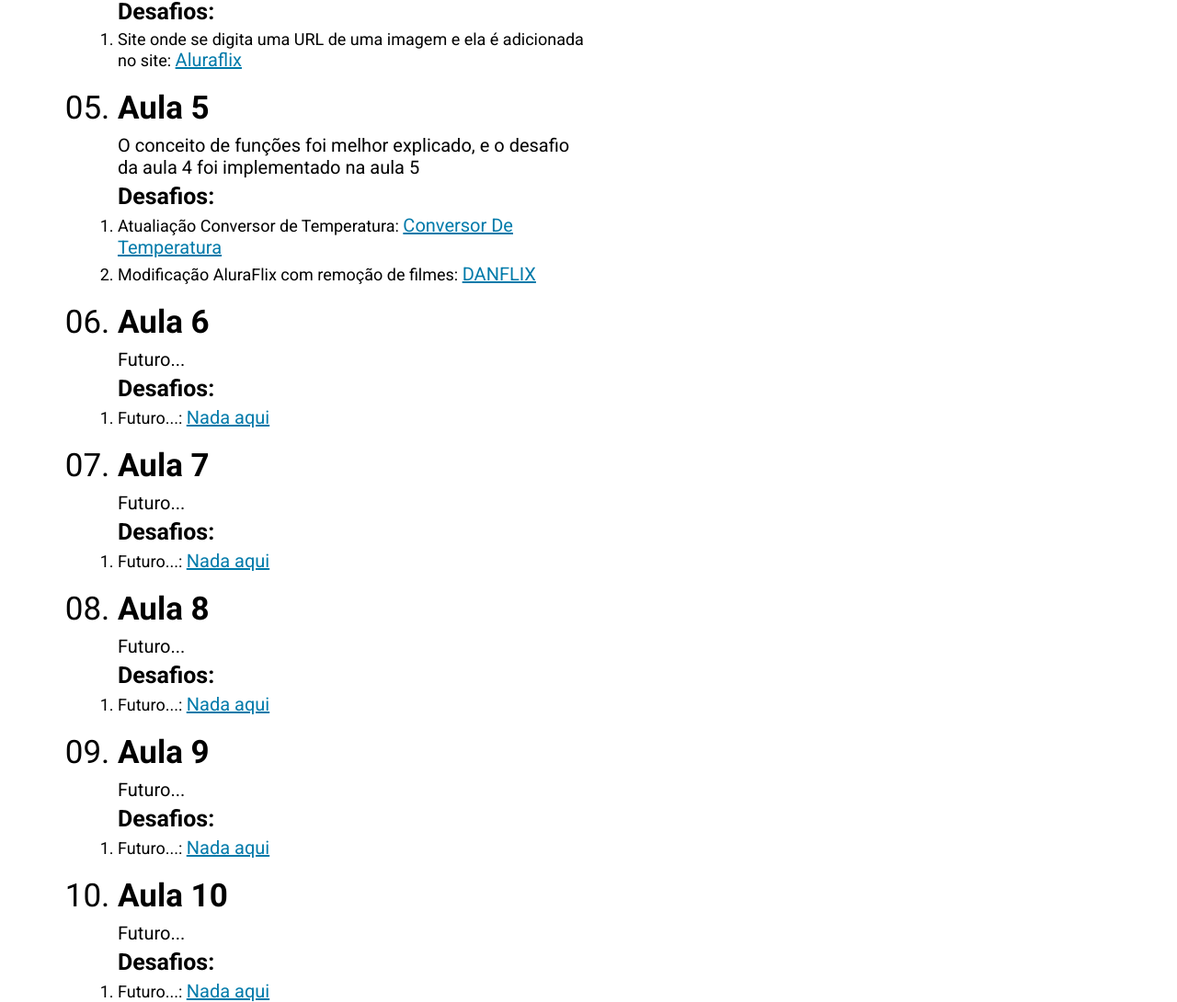
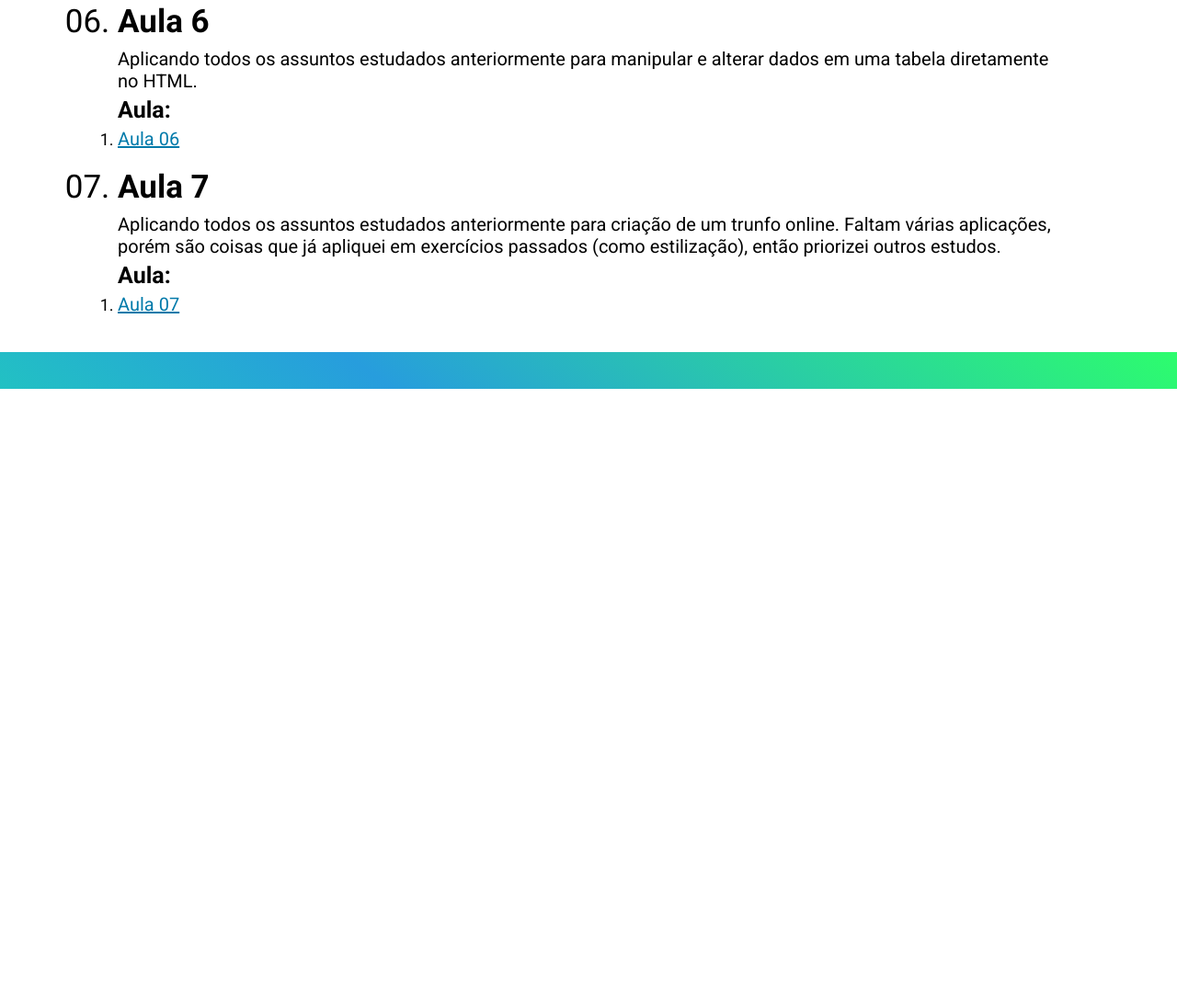
Before and after one commit to DanieLuan/Imers-o-Dev, a plain HTML site: page index.html in a window 1280 px wide. Shown: the part 1218-2308 px from the top of the page at 92% size. After the commit the page ends 1641 px from the top, so only its background shows below. Drawn offline with nearby package versions, Linux system fonts and the light colour scheme.

Commit message:
aula 06 + aula 07 final commit

```diff
--- a/index.html
+++ b/index.html
@@ -73,49 +73,22 @@
 
             <li class="list-title"><strong>Aula 6</strong></li>
             <div class="list-content">
-                <p>Futuro...</p>
-                <strong>Desafios:</strong>
+                <p>Aplicando todos os assuntos estudados anteriormente para manipular e alterar dados em uma tabela diretamente no HTML.</p>
+                <strong>Aula:</strong>
                 <ul>
-                    <li>Futuro...: <a href="">Nada aqui</a></li>
+                    <li><a href="aula06/aula/aula06.html" >Aula 06</a></li>
                 </ul>
             </div>
-
             <li class="list-title"><strong>Aula 7</strong></li>
             <div class="list-content">
-                <p>Futuro...</p>
-                <strong>Desafios:</strong>
+                <p>Aplicando todos os assuntos estudados anteriormente para criação de um trunfo online. Faltam várias aplicações, porém são coisas que já apliquei em exercícios passados (como estilização), então priorizei outros estudos.</p>
+                <strong>Aula:</strong>
                 <ul>
-                    <li>Futuro...: <a href="">Nada aqui</a></li>
-                </ul>
-            </div>
-
-            <li class="list-title"><strong>Aula 8</strong></li>
-            <div class="list-content">
-                <p>Futuro...</p>
-                <strong>Desafios:</strong>
-                <ul>
-                    <li>Futuro...: <a href="">Nada aqui</a></li>
-                </ul>
-            </div>
-
-            <li class="list-title"><strong>Aula 9</strong></li>
-            <div class="list-content">
-                <p>Futuro...</p>
-                <strong>Desafios:</strong>
-                <ul>
-                    <li>Futuro...: <a href="">Nada aqui</a></li>
-                </ul>
-            </div>
-
-            <li class="list-title"><strong>Aula 10</strong></li>
-            <div class="list-content">
-                <p>Futuro...</p>
-                <strong>Desafios:</strong>
-                <ul>
-                    <li>Futuro...: <a href="">Nada aqui</a></li>
+                    <li><a href="aula07/aula/aula07.html" >Aula 07</a></li>
                 </ul>
             </div>
         </ul>
     </section>
+    <footer class="footer"></footer>
 </body>
 </html>
--- a/style.css
+++ b/style.css
@@ -46,8 +46,8 @@
 
 .project-in-list {
     margin-top: 50px;
-    margin-right: 50vw;
-    margin-left: 10vw;
+    padding-left: 10vw;
+    padding-right: 10vw;
 }
 .project-in-list ul{
     list-style-type: decimal-leading-zero;
@@ -88,3 +88,17 @@
     margin-top: 5px;
     font-size: 18px;
 }
+
+.footer {
+    margin-top: 40px;
+    height: 5vh;
+    background: linear-gradient(36deg, rgba(34,193,195,1) 0%, rgba(39,157,221,1) 32%, rgba(45,253,109,1) 100%);
+
+}
+
+@media only screen and (max-device-width: 700px) {
+    .project-in-list {
+        padding-left: 20vw;
+        padding-right: 5vw;
+    }
+}
```
